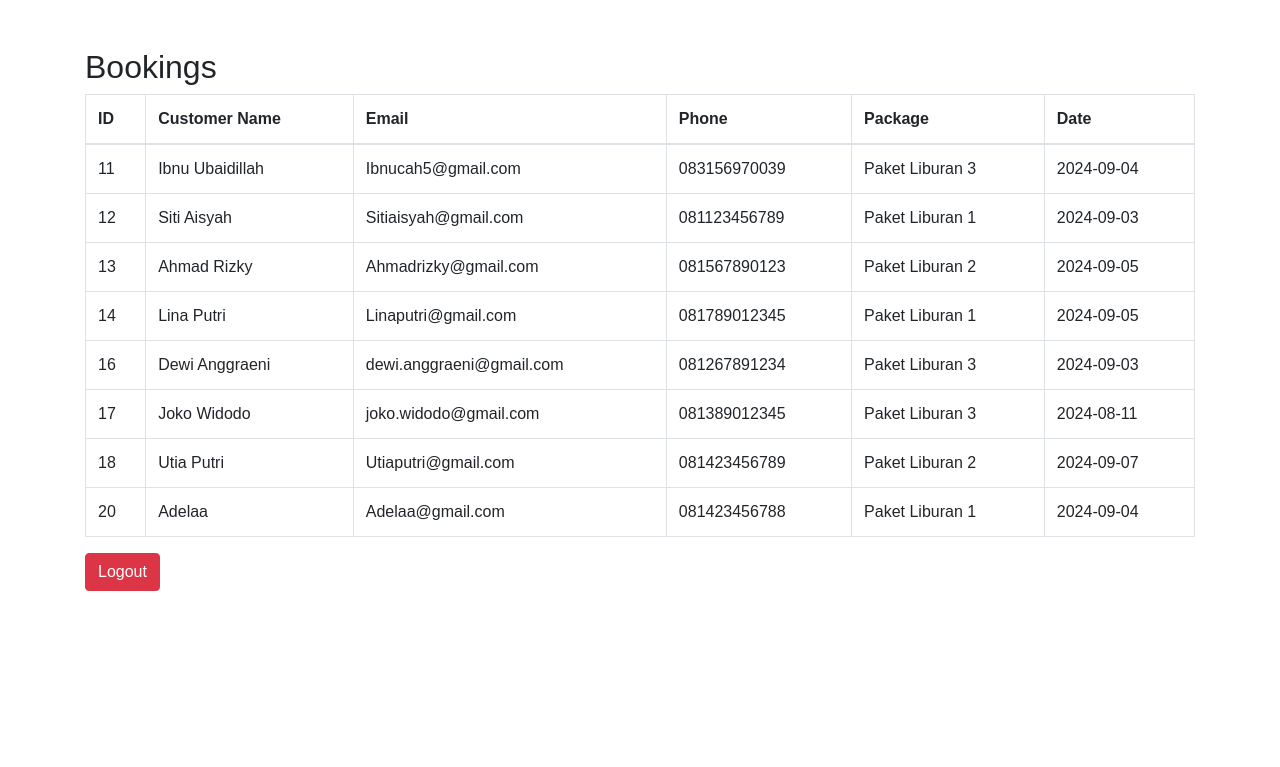
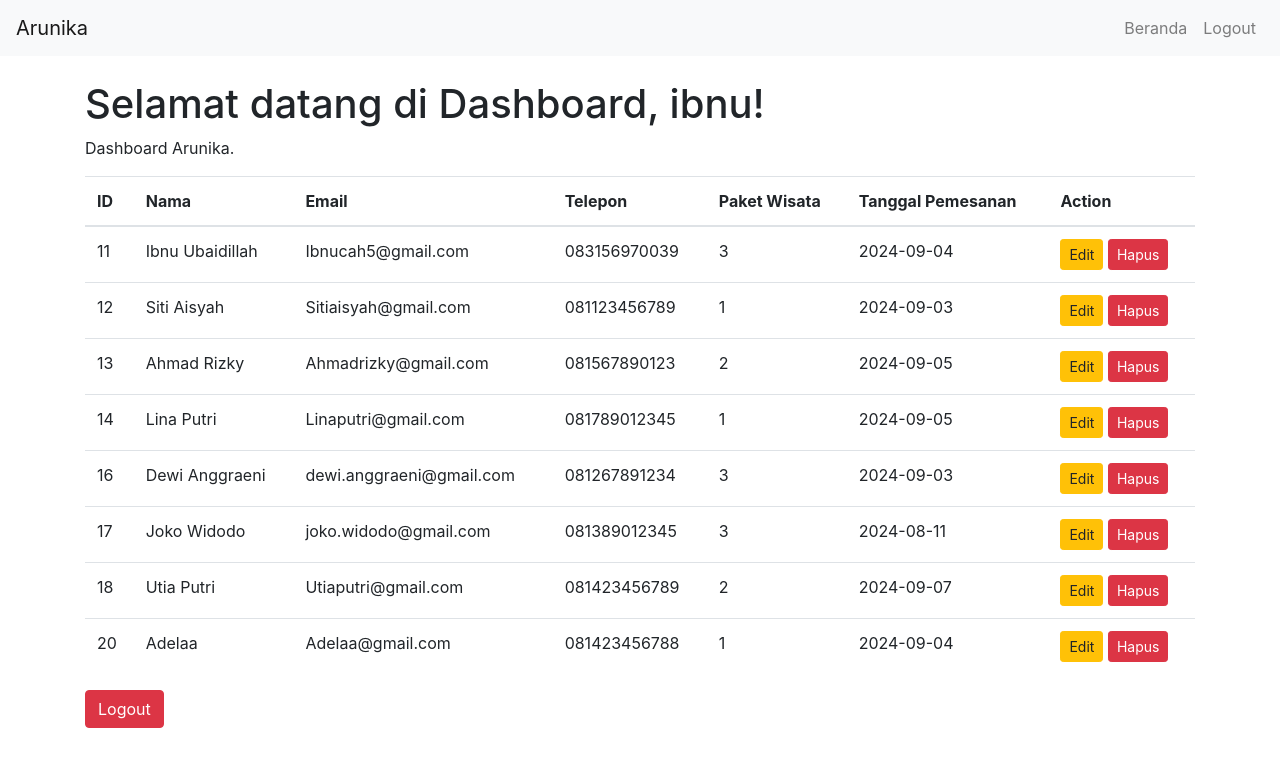
Before and after one commit to Ibnuid/JWD_ARUNIKA-IBNUUBAIDILLAH, a PHP site: page /php/Dashboard.php in a window 1280 px wide. Shown: the top 767 px of the page. Run offline with PHP 8.4, Linux system fonts and the light colour scheme; a user stored in the database is signed in; data comes from the database, SQL or seed files in the repository; both versions use the stored data as it was after the commit.

Commit message:
Menambahkan fitur Action, Edit dan Hapus di Dashboard

```diff
--- a/Junior Web Developer/php/Dashboard.php
+++ b/Junior Web Developer/php/Dashboard.php
@@ -1,58 +1,70 @@
 <?php
 session_start();
-require 'db.php';
-
-if (!isset($_SESSION['loggedin']) || $_SESSION['loggedin'] !== true) {
+if (!isset($_SESSION['loggedin']) || $_SESSION['role'] !== 'admin') {
     header("Location: login.php");
     exit;
 }
-
-// Fetch booking data
-$sql = "SELECT b.id, b.customer_name, b.email, b.phone, b.booking_date, p.name AS package_name
-        FROM bookings b
-        JOIN tour_packages p ON b.tour_package_id = p.id";
-$result = $conn->query($sql);
-
-$conn->close();
 ?>
-
 <!DOCTYPE html>
 <html lang="en">
 <head>
     <meta charset="UTF-8">
     <meta name="viewport" content="width=device-width, initial-scale=1.0">
-    <title>Dashboard - Arunika Eatery Kuningan</title>
     <link rel="stylesheet" href="https://stackpath.bootstrapcdn.com/bootstrap/4.5.2/css/bootstrap.min.css">
-    <link rel="stylesheet" href="../css/style.css">
+    <title>Dashboard</title>
 </head>
 <body>
-    <div class="container my-5">
-        <h2>Bookings</h2>
-        <table class="table table-bordered">
+    <?php include 'navbar.php'; ?>
+
+    <div class="container mt-4">
+        <h1>Selamat datang di Dashboard, <?php echo $_SESSION['username']; ?>!</h1>
+        <p>Dashboard Arunika.</p>
+
+        <!-- Tabel data bookings -->
+        <table class="table">
             <thead>
                 <tr>
                     <th>ID</th>
-                    <th>Customer Name</th>
+                    <th>Nama</th>
                     <th>Email</th>
-                    <th>Phone</th>
-                    <th>Package</th>
-                    <th>Date</th>
+                    <th>Telepon</th>
+                    <th>Paket Wisata</th>
+                    <th>Tanggal Pemesanan</th>
+                    <th>Action</th>
                 </tr>
             </thead>
             <tbody>
-                <?php while($booking = $result->fetch_assoc()): ?>
-                <tr>
-                    <td><?php echo $booking['id']; ?></td>
-                    <td><?php echo $booking['customer_name']; ?></td>
-                    <td><?php echo $booking['email']; ?></td>
-                    <td><?php echo $booking['phone']; ?></td>
-                    <td><?php echo $booking['package_name']; ?></td>
-                    <td><?php echo $booking['booking_date']; ?></td>
-                </tr>
-                <?php endwhile; ?>
+                <?php
+                require 'db.php';
+                $sql = "SELECT * FROM bookings";
+                $result = $conn->query($sql);
+
+                if ($result->num_rows > 0) {
+                    while($row = $result->fetch_assoc()) {
+                        echo "<tr>
+                                <td>{$row['id']}</td>
+                                <td>{$row['customer_name']}</td>
+                                <td>{$row['email']}</td>
+                                <td>{$row['phone']}</td>
+                                <td>{$row['tour_package_id']}</td>
+                                <td>{$row['booking_date']}</td>
+                                <td>
+                                    <a href='edit_booking.php?id={$row['id']}' class='btn btn-warning btn-sm'>Edit</a>
+                                    <a href='delete_booking.php?id={$row['id']}' class='btn btn-danger btn-sm' onclick='return confirm(\"Apakah Anda yakin ingin menghapus data ini?\")'>Hapus</a>
+                                </td>
+                              </tr>";
+                    }
+                } else {
+                    echo "<tr><td colspan='7' class='text-center'>Tidak ada data pemesanan.</td></tr>";
+                }
+                $conn->close();
+                ?>
             </tbody>
         </table>
         <a href="logout.php" class="btn btn-danger">Logout</a>
     </div>
+
+    <script src="https://code.jquery.com/jquery-3.5.1.slim.min.js"></script>
+    <script src="https://cdn.jsdelivr.net/npm/bootstrap@4.5.2/dist/js/bootstrap.bundle.min.js"></script>
 </body>
 </html>
--- /dev/null
+++ b/Junior Web Developer/php/footer.php
@@ -0,0 +1,5 @@
+<footer class="footer mt-auto py-3 bg-light">
+    <div class="container">
+        <span class="text-muted">© 2024 Arunika Eatery Kuningan. Ibnu Ubaidillah.</span>
+    </div>
+</footer>
--- a/Junior Web Developer/php/login.php
+++ b/Junior Web Developer/php/login.php
@@ -19,6 +19,7 @@ if ($_SERVER['REQUEST_METHOD'] == 'POST') {
         // Jika password benar, set session
         $_SESSION['loggedin'] = true;
         $_SESSION['username'] = $user['username'];
+        $_SESSION['role'] = $user['role'];
         header("Location: dashboard.php"); // Alihkan ke dashboard
         exit;
     } else {
@@ -32,7 +33,6 @@ if ($_SERVER['REQUEST_METHOD'] == 'POST') {
 $conn->close();
 ?>
 
-
 <!DOCTYPE html>
 <html lang="en">
 <head>
@@ -40,7 +40,6 @@ $conn->close();
     <meta name="viewport" content="width=device-width, initial-scale=1.0">
     <title>Login - Arunika Eatery Kuningan</title>
     <link rel="stylesheet" href="https://stackpath.bootstrapcdn.com/bootstrap/4.5.2/css/bootstrap.min.css">
-    <link rel="stylesheet" href="../css/style.css">
 </head>
 <body>
     <div class="container my-5">
--- a/Junior Web Developer/php/navbar.php
+++ b/Junior Web Developer/php/navbar.php
@@ -1,22 +1,16 @@
 <nav class="navbar navbar-expand-lg navbar-light bg-light">
-  <a class="navbar-brand" href="#">Arunika Eatery Kuningan</a>
+    <a class="navbar-brand" href="#">Arunika</a>
     <button class="navbar-toggler" type="button" data-toggle="collapse" data-target="#navbarNav" aria-controls="navbarNav" aria-expanded="false" aria-label="Toggle navigation">
         <span class="navbar-toggler-icon"></span>
     </button>
     <div class="collapse navbar-collapse" id="navbarNav">
         <ul class="navbar-nav ml-auto">
-      <?php if(isset($_SESSION['loggedin']) && $_SESSION['loggedin']): ?>
             <li class="nav-item">
-          <a class="nav-link" href="dashboard.php">Dashboard</a>
+                <a class="nav-link" href="../index.html">Beranda</a>
             </li>
             <li class="nav-item">
                 <a class="nav-link" href="logout.php">Logout</a>
             </li>
-      <?php else: ?>
-        <li class="nav-item">
-          <a class="nav-link" href="login.php">Login</a>
-        </li>
-      <?php endif; ?>
         </ul>
     </div>
 </nav>
```
Also changed, not shown: Junior Web Developer/Database/arunika_eatery.sql (+8 -8 lines), Junior Web Developer/php/delete_booking.php (added, +24 -0 lines), Junior Web Developer/php/edit_booking.php (added, +85 -0 lines). Lines whose indentation alone changed are shown as unchanged.
